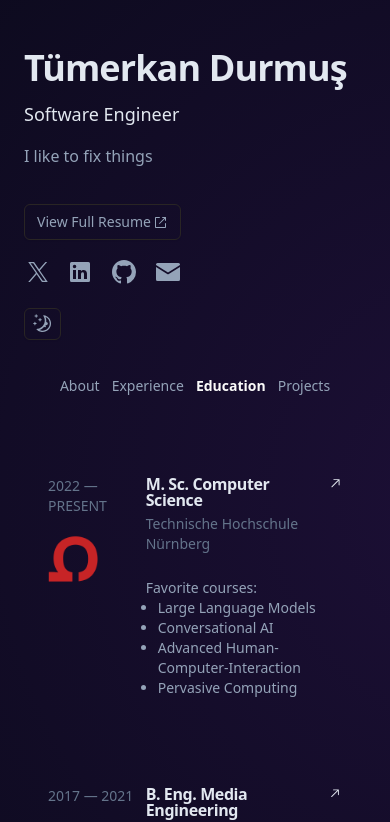
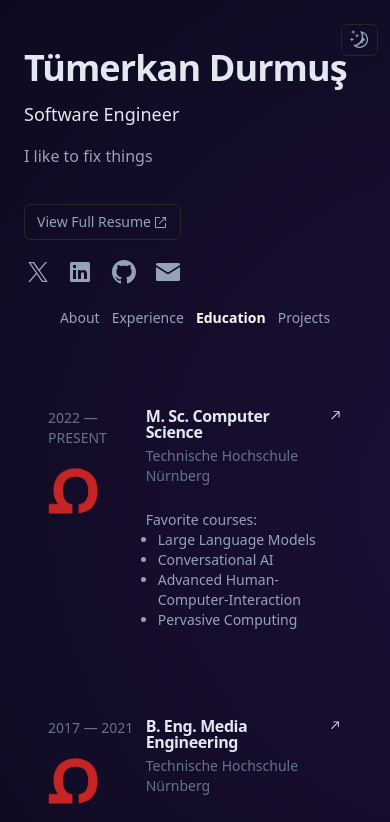
Before and after one commit to tuemerkan/tuemerkan.dev, a Next.js app: page /education in a window 390 px wide. Shown: the top 822 px of the page. Built offline with nearby package versions, Linux system fonts and the light colour scheme.

Commit message:
move mode toggle top right on mobile

```diff
--- a/components/sidebar.tsx
+++ b/components/sidebar.tsx
@@ -2,16 +2,19 @@
 
 import { ExternalLinkIcon } from '@radix-ui/react-icons'
 import Footer from './footer'
-import { ModeToggle } from './mode-toggle'
 import { Navbar } from './navbar'
 import Socials from './socials'
 import { Button } from './ui/button'
 import Link from 'next/link'
+import { ModeToggle } from './mode-toggle'
 
 export default function Sidebar() {
   return (
     <>
       <div>
+        <div className="lg:hidden pt-3 pr-3 absolute top-0 right-0">
+          <ModeToggle />
+        </div>
         <h1 className="text-4xl tracking-tight dark:text-slate-200 sm:text-5xl font-bold">
           Tümerkan Durmuş
         </h1>
@@ -27,9 +30,6 @@ export default function Sidebar() {
             </Button>
           </Link>
           <Socials />
-          <div className="lg:hidden pt-3">
-            <ModeToggle />
-          </div>
         </div>
 
         <div className="">
```
